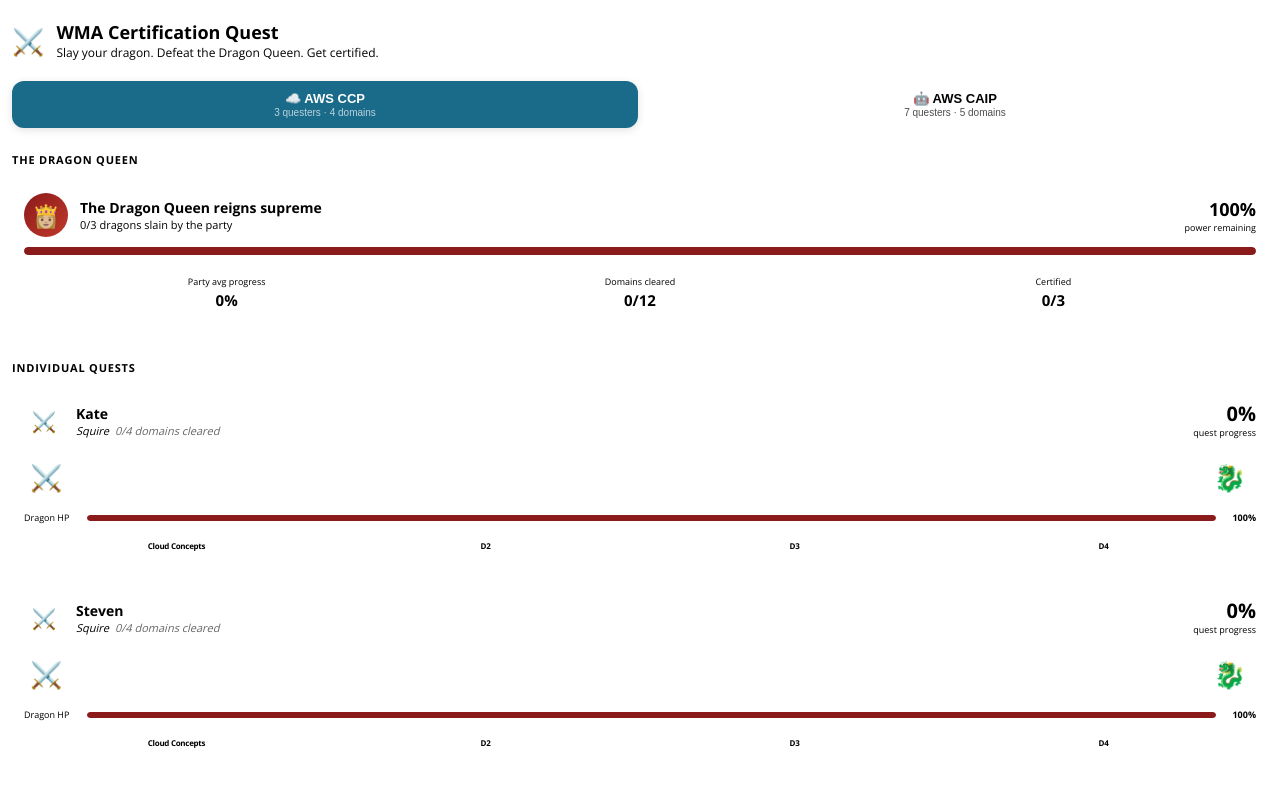
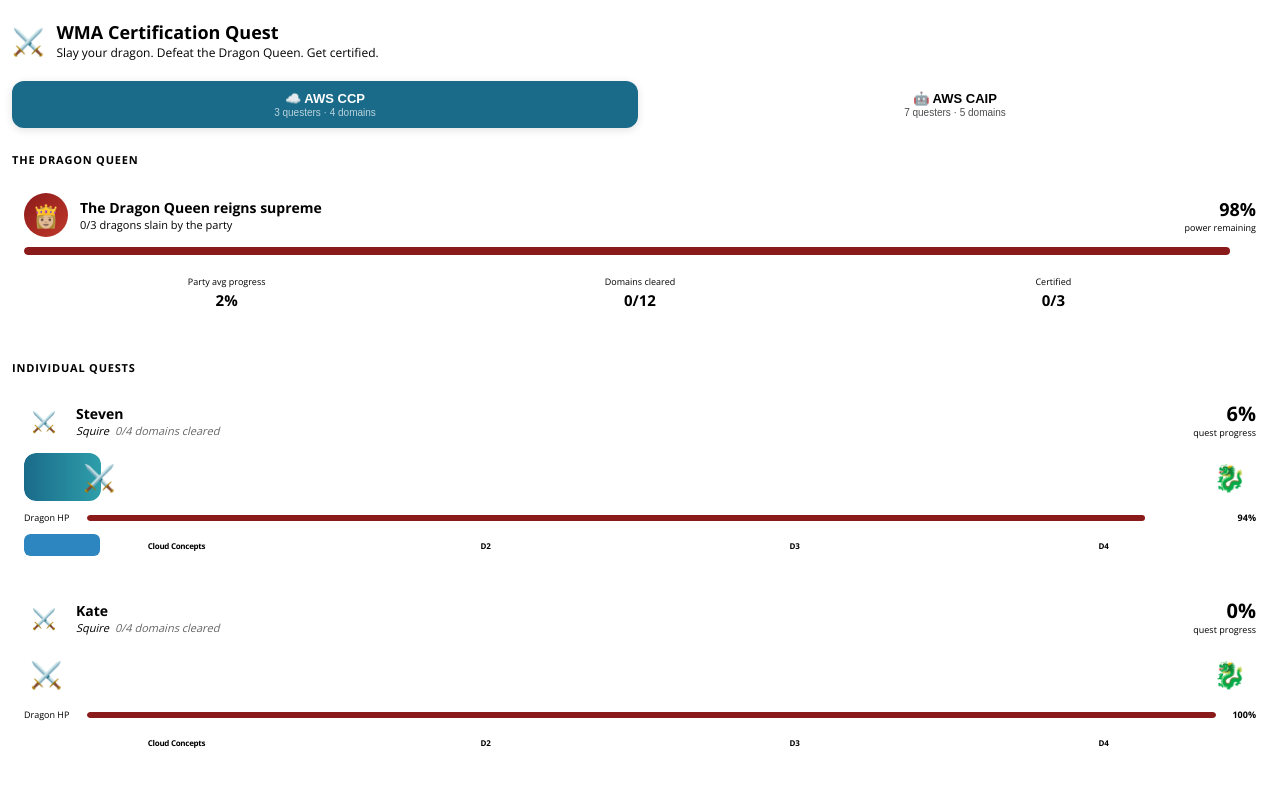
Before and after one commit to eporras-dev/quest-tracker, a React (Vite) app: page / in a window 1280 px wide. Shown: the top 798 px of the page. Built offline with nearby package versions, Linux system fonts and the light colour scheme.

Commit message:
Updated trackers

```diff
--- a/src/App.jsx
+++ b/src/App.jsx
@@ -17,7 +17,7 @@
 
 const CCP_DATA = [
   { name: "Kate", domains: [0, 0, 0, 0], certified: false },
-  { name: "Steven", domains: [0, 0, 0, 0], certified: false },
+  { name: "Steven", domains: [25, 0, 0, 0], certified: false },
   { name: "Simone Levy", domains: [0, 0, 0, 0], certified: false },
 ];
 
@@ -28,7 +28,7 @@
   { name: "Zach Womack", domains: [0, 0, 0, 0, 0], certified: false },
   { name: "Bharat Yalamarthi", domains: [0, 0, 0, 0, 0], certified: false },
   { name: "Muhammad Zuhdi", domains: [25, 0, 0, 0, 0], certified: false },
-  { name: "Elena Porras", domains: [100, 50, 0, 0, 0], certified: false },
+  { name: "Elena Porras", domains: [100, 75, 0, 0, 0], certified: false },
 ];
 
 const CCP_DOMAINS = ["Cloud Concepts", "Security & Compliance", "Cloud Tech & Services", "Billing & Support"];
```
